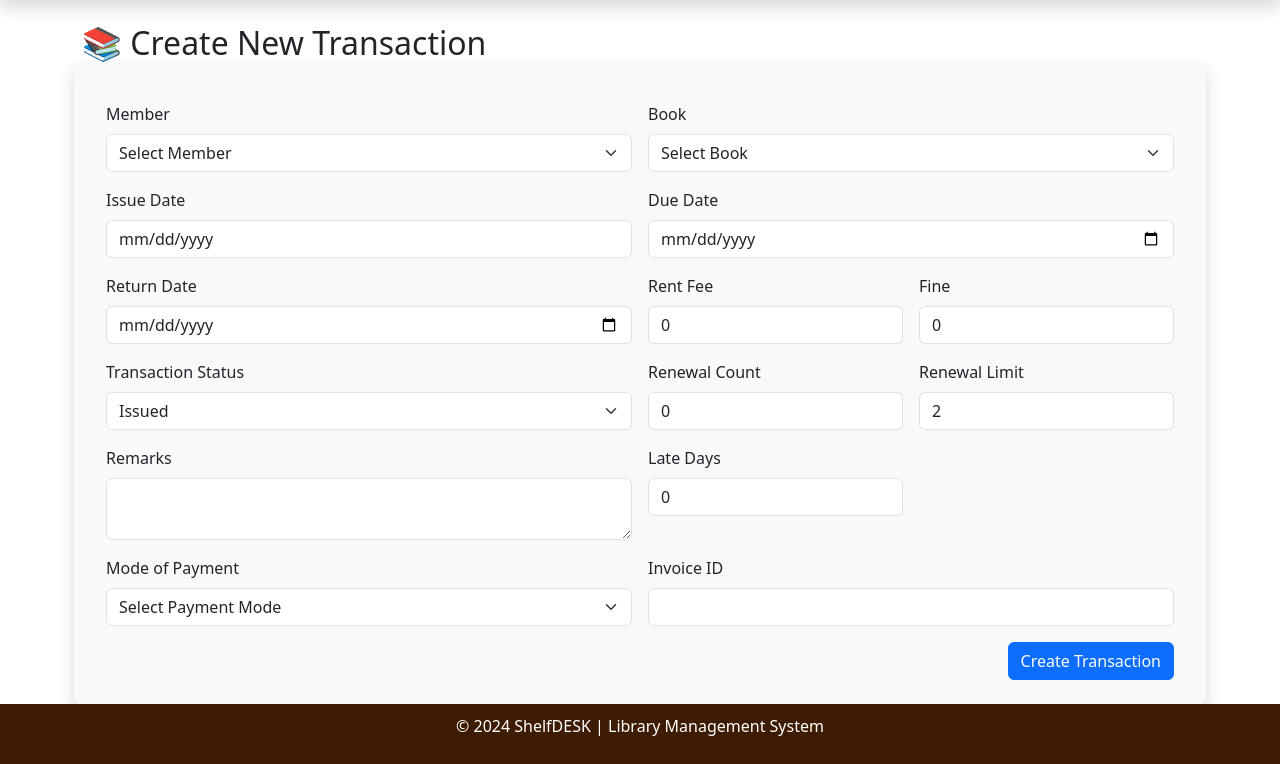
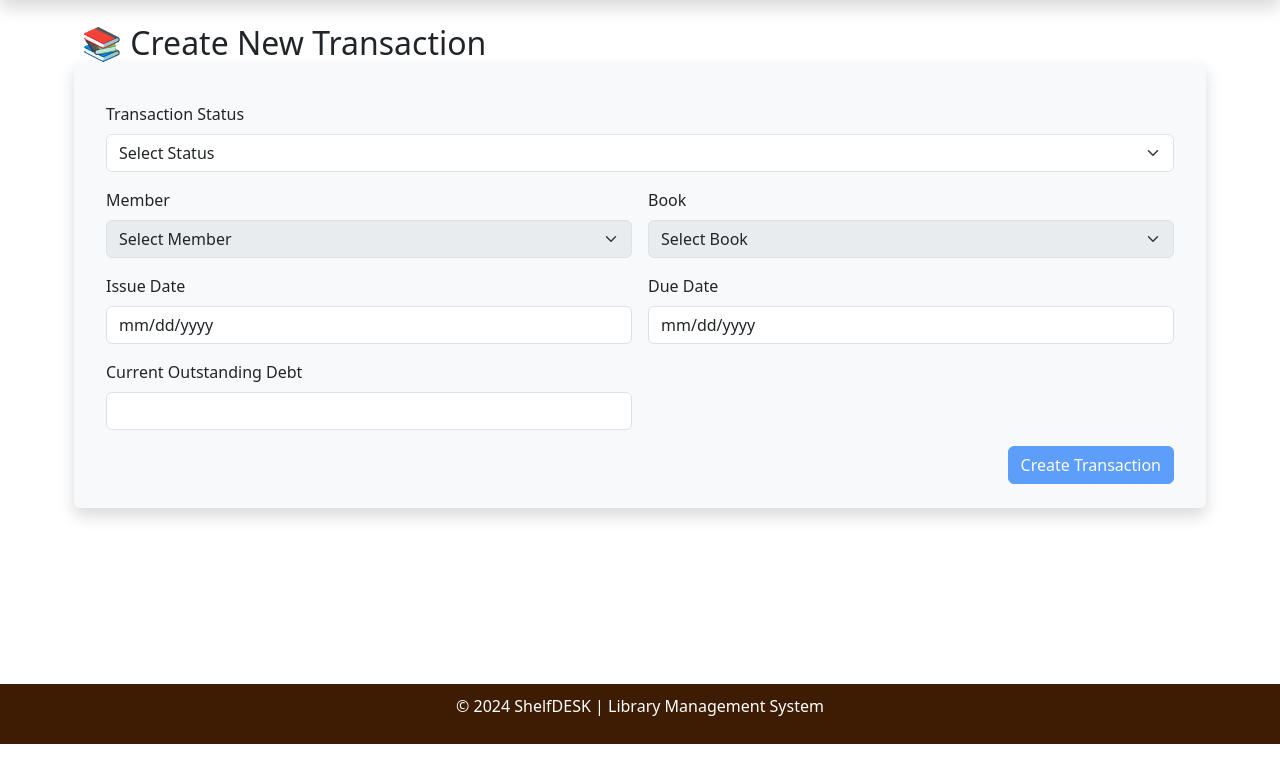
Before and after one commit to amankumarkc/LMS_Flask, a Flask app: template templates/create-transaction.html in a window 1280 px wide. Shown: the part 56-820 px from the top of the page. Run offline with Flask 2, Linux system fonts and the light colour scheme; the template is opened without the code that fills it: most values are stand-ins (such as "Sample title", 1, 10 or a date in 2020); parts of the project's set-up code (start-up, migrations or seed data) failed here and were passed over.

Commit message:
create-transaction-issue-return-logic

```diff
--- a/app.py
+++ b/app.py
@@ -1,9 +1,9 @@
-from flask import Flask, render_template, redirect, request, make_response, jsonify, Response
+from flask import Flask, render_template, redirect, request, make_response, jsonify, Response, flash, url_for
 from config import db
 from models import Book, Member, Transaction
-from peewee import IntegrityError
+from peewee import IntegrityError, DoesNotExist
 from weasyprint import HTML
-from datetime import datetime, timedelta
+from datetime import datetime, timedelta, date
 from books_api import fetch_books, save_books_to_db
 
 app = Flask(__name__)
@@ -17,6 +17,26 @@ def home():
 def books():
     all_books = Book.select()  # Fetch all books from DB
     return render_template("books.html", books=all_books)
+
+# Add(Import) Book Page
+@app.route("/books_api", methods=["GET", "POST"])
+def index():
+    if request.method == "POST":
+        title = request.form.get("title", "")
+        authors = request.form.get("authors", "")
+        isbn = request.form.get("isbn", "")
+        publisher = request.form.get("publisher", "")
+        num_pages = request.form.get("num_pages", "")
+        required_books = int(request.form.get("required_books", 20))
+
+        books = fetch_books(title, authors, isbn, publisher, num_pages, required_books)
+        if books:
+            save_books_to_db(books)  # Store books in DB
+
+        return render_template("books_api.html", books=books)
+
+
+    return render_template("books_api.html", books=[])
 
 # Edit Book Page
 @app.route('/edit-books/<int:book_id>', methods=['GET', 'POST'])
@@ -74,6 +94,7 @@ def members():
     all_members = Member.select()  # Fetch all members from the database
     return render_template("members.html", members=all_members)
 
+# Create Member Page
 @app.route('/create-member', methods=['GET', 'POST'])
 def create_member():
     if request.method == 'POST':
@@ -152,6 +173,9 @@ def edit_member(member_id):
         member.pincode = request.form.get("pincode", member.pincode)
         member.dob = request.form.get("dob", member.dob)
         member.gender = request.form.get("gender", member.gender)
+        member.card_status = request.form.get("card_status", member.card_status)
+        member.card_expiry = request.form.get("card_expiry", member.card_expiry)
+        member.outstanding_debt = request.form.get("outstanding_debt", member.outstanding_debt)
 
         # Regenerate Member ID if Name, Gender, or Phone changes
         new_member_id = (member.first_name[0] + member.last_name[0] + member.gender[0] + member.phone[-2:]).upper()
@@ -220,25 +244,143 @@ def download_pdf(member_id):
 
     return response
 
-@app.route('/create-transaction')
+# Create Transaction Page
+@app.route('/create-transaction', methods=['GET', 'POST'])
 def create_transaction():
-    return render_template("create-transaction.html")
+    if request.method == 'GET':
+        # Serialize members data
+        members_data = [
+            {
+                'id': member.id,
+                'first_name': member.first_name,
+                'last_name': member.last_name,
+                'member_id': member.member_id,
+                'outstanding_debt': float(member.outstanding_debt)
+            }
+            for member in Member.select()
+        ]
 
-@app.route("/books_api", methods=["GET", "POST"])
-def index():
-    if request.method == "POST":
-        title = request.form.get("title", "")
-        authors = request.form.get("authors", "")
-        isbn = request.form.get("isbn", "")
-        publisher = request.form.get("publisher", "")
-        num_pages = request.form.get("num_pages", "")
-        required_books = int(request.form.get("required_books", 20))
+        # Serialize books data
+        books_data = [
+            {
+                'id': book.id,
+                'title': book.title,
+                'author': book.author,
+                'stock': book.stock
+            }
+            for book in Book.select().where(Book.stock > 0)
+        ]
 
-        books = fetch_books(title, authors, isbn, publisher, num_pages, required_books)
-        if books:
-            save_books_to_db(books)  # Store books in DB
+        # Serialize transactions data
+        transactions_data = [
+            {
+                'id': trans.id,
+                'member_id': trans.member.id,
+                'book_id': trans.book.id,
+                'issue_date': trans.issue_date.strftime('%Y-%m-%d'),
+                'due_date': trans.due_date.strftime('%Y-%m-%d'),
+                'status': trans.status
+            }
+            for trans in Transaction.select().where(Transaction.status == 'issued')
+        ]
 
-        return render_template("books_api.html", books=books)
+        return render_template(
+            "create-transaction.html",
+            members=members_data,
+            books=books_data,
+            transactions=transactions_data,
+            today=date.today().strftime('%Y-%m-%d')
+        )
 
+    elif request.method == 'POST':
+        try:
+            status = request.form['status']
+            member_id = request.form['member']
+            book_id = request.form['book']
+            member = Member.get_by_id(member_id)
+            book = Book.get_by_id(book_id)
 
-    return render_template("books_api.html", books=[])
+            if status == 'issued':
+                # Check outstanding debt
+                current_outstanding = member.outstanding_debt + 40  # Adding new rent
+                if current_outstanding > 500:
+                    return jsonify({
+                        "success": False,
+                        "message": "Cannot issue book. Outstanding debt would exceed ₹500"
+                    }), 400
+
+                # Create transaction
+                transaction = Transaction.create(
+                    member=member,
+                    book=book,
+                    issue_date=date.today(),
+                    due_date=date.today() + timedelta(days=14),
+                    status='issued',
+                    rent_fee=40
+                )
+
+                # Update book stock and member debt
+                book.stock -= 1
+                book.save()
+                member.outstanding_debt = current_outstanding
+                member.save()
+
+                return jsonify({
+                    "success": True,
+                    "message": f"Book '{book.title}' successfully issued to {member.first_name} {member.last_name}"
+                }), 201
+
+            elif status == 'returned':
+                # Get the original transaction
+                transaction = Transaction.get(
+                    (Transaction.member == member) &
+                    (Transaction.book == book) &
+                    (Transaction.status == 'issued')
+                )
+
+                return_date = datetime.strptime(request.form['return_date'], '%Y-%m-%d').date()
+                late_days = max(0, (return_date - transaction.due_date).days)
+                late_fine = late_days * 5
+                total_payable = member.outstanding_debt + late_fine
+
+                mode_of_payment = request.form.get('mode_of_payment')
+                invoice_id = request.form.get('invoice_id')
+
+                if total_payable > 500 and (not mode_of_payment or not invoice_id):
+                    return jsonify({
+                        "success": False,
+                        "message": "Payment required for outstanding amount exceeding ₹500"
+                    }), 400
+
+                # Update transaction
+                transaction.return_date = return_date
+                transaction.late_days = late_days
+                transaction.fine = late_fine
+                transaction.status = 'returned'
+                transaction.mode_of_payment = mode_of_payment
+                transaction.invoice_id = invoice_id
+                transaction.save()
+
+                # Update book stock
+                book.stock += 1
+                book.save()
+
+                # Update member debt
+                if mode_of_payment and invoice_id:
+                    member.outstanding_debt = 0
+                else:
+                    member.outstanding_debt += late_fine
+                member.save()
+
+                return jsonify({
+                    "success": True,
+                    "message": f"Book '{book.title}' successfully returned by {member.first_name} {member.last_name}"
+                }), 200
+
+        except Exception as e:
+            return jsonify({
+                "success": False,
+                "message": f"An error occurred: {str(e)}"
+            }), 500
+
+    return jsonify({"success": False, "message": "Invalid request"}), 400
--- a/templates/create-transaction.html
+++ b/templates/create-transaction.html
@@ -4,91 +4,74 @@
 <div class="container mt-4">
     <h2 class="mb-3">📚 Create New Transaction</h2>
 
-    <form method="POST" action="{{ url_for('create_transaction') }}" class="row g-3 shadow p-4 rounded bg-light">
+    <form id="transactionForm" method="POST" action="{{ url_for('create_transaction') }}" class="row g-3 shadow p-4 rounded bg-light">
+        <!-- Status -->
+        <div class="col-md-12">
+            <label for="status" class="form-label">Transaction Status</label>
+            <select class="form-select" id="status" name="status" required>
+                <option value="" selected disabled>Select Status</option>
+                <option value="issued">Issued</option>
+                <option value="returned">Returned</option>
+            </select>
+        </div>
 
         <!-- Member Selection -->
         <div class="col-md-6">
             <label for="member" class="form-label">Member</label>
-            <select class="form-select" id="member" name="member" required>
+            <select class="form-select" id="member" name="member" required disabled>
                 <option value="" selected disabled>Select Member</option>
-                {% for member in members %}
-                <option value="{{ member.id }}">{{ member.first_name }} {{ member.last_name }} (ID: {{ member.member_id }})</option>
-                {% endfor %}
             </select>
         </div>
 
         <!-- Book Selection -->
         <div class="col-md-6">
             <label for="book" class="form-label">Book</label>
-            <select class="form-select" id="book" name="book" required>
+            <select class="form-select" id="book" name="book" required disabled>
                 <option value="" selected disabled>Select Book</option>
-                {% for book in books %}
-                <option value="{{ book.id }}">{{ book.title }} ({{ book.author }})</option>
-                {% endfor %}
             </select>
         </div>
 
-        <!-- Issue Date (Auto-filled with today's date) -->
+        <!-- Issue Date -->
         <div class="col-md-6">
             <label for="issue_date" class="form-label">Issue Date</label>
-            <input type="date" class="form-control" id="issue_date" name="issue_date" value="{{ today }}" required readonly>
+            <input type="date" class="form-control" id="issue_date" name="issue_date" readonly>
         </div>
 
-        <!-- Due Date (Auto-calculated) -->
+        <!-- Due Date -->
         <div class="col-md-6">
             <label for="due_date" class="form-label">Due Date</label>
-            <input type="date" class="form-control" id="due_date" name="due_date" required>
+            <input type="date" class="form-control" id="due_date" name="due_date" readonly>
         </div>
 
-        <!-- Return Date -->
-        <div class="col-md-6">
+        <!-- Return Date (Hidden for Issue) -->
+        <div class="col-md-6 return-only" style="display: none;">
             <label for="return_date" class="form-label">Return Date</label>
-            <input type="date" class="form-control" id="return_date" name="return_date">
+            <input type="date" class="form-control" id="return_date" name="return_date" value="{{ today }}">
         </div>
 
-        <!-- Rent Fee & Fine -->
-        <div class="col-md-3">
-            <label for="rent_fee" class="form-label">Rent Fee</label>
-            <input type="number" step="0.01" class="form-control" id="rent_fee" name="rent_fee" value="0" required>
-        </div>
-        <div class="col-md-3">
-            <label for="fine" class="form-label">Fine</label>
-            <input type="number" step="0.01" class="form-control" id="fine" name="fine" value="0">
+        <!-- Outstanding Debt -->
+        <div class="col-md-6">
+            <label for="outstanding_debt" class="form-label">Current Outstanding Debt</label>
+            <input type="number" class="form-control" id="outstanding_debt" readonly>
         </div>
 
-        <!-- Status -->
-        <div class="col-md-6">
-            <label for="status" class="form-label">Transaction Status</label>
-            <select class="form-select" id="status" name="status" required>
-                <option value="issued" selected>Issued</option>
-                <option value="returned">Returned</option>
-            </select>
+        <!-- Return-only fields -->
+        <div class="col-md-4 return-only" style="display: none;">
+            <label for="late_days" class="form-label">Late Days</label>
+            <input type="number" class="form-control" id="late_days" name="late_days" readonly>
         </div>
 
-        <!-- Renewal Count & Limit -->
-        <div class="col-md-3">
-            <label for="renewal_count" class="form-label">Renewal Count</label>
-            <input type="number" class="form-control" id="renewal_count" name="renewal_count" value="0" readonly>
-        </div>
-        <div class="col-md-3">
-            <label for="renewal_limit" class="form-label">Renewal Limit</label>
-            <input type="number" class="form-control" id="renewal_limit" name="renewal_limit" value="2" readonly>
+        <div class="col-md-4 return-only" style="display: none;">
+            <label for="fine" class="form-label">Late Fine</label>
+            <input type="number" class="form-control" id="fine" name="fine" readonly>
         </div>
 
-        <!-- Remarks -->
-        <div class="col-md-6">
-            <label for="remarks" class="form-label">Remarks</label>
-            <textarea class="form-control" id="remarks" name="remarks" rows="2"></textarea>
+        <div class="col-md-4 return-only" style="display: none;">
+            <label for="total_payable" class="form-label">Total Payable</label>
+            <input type="number" class="form-control" id="total_payable" readonly>
         </div>
 
-        <!-- Late Days (Auto-Calculated) -->
-        <div class="col-md-3">
-            <label for="late_days" class="form-label">Late Days</label>
-            <input type="number" class="form-control" id="late_days" name="late_days" value="0" readonly>
-        </div>
-
-        <!-- Mode of Payment -->
-        <div class="col-md-6">
+        <div class="col-md-6 return-only" style="display: none;">
             <label for="mode_of_payment" class="form-label">Mode of Payment</label>
             <select class="form-select" id="mode_of_payment" name="mode_of_payment">
                 <option value="" selected disabled>Select Payment Mode</option>
@@ -97,64 +80,157 @@
             </select>
         </div>
 
-        <!-- Invoice ID -->
-        <div class="col-md-6">
+        <div class="col-md-6 return-only" style="display: none;">
             <label for="invoice_id" class="form-label">Invoice ID</label>
             <input type="text" class="form-control" id="invoice_id" name="invoice_id">
         </div>
 
         <!-- Submit Button -->
         <div class="col-12 text-end">
-            <button type="submit" class="btn btn-primary"><i class="bi bi-check-circle"></i> Create Transaction</button>
+            <button type="submit" class="btn btn-primary" id="submitBtn" disabled>
+                Create Transaction
+            </button>
         </div>
     </form>
 </div>
 
-<!-- Auto-calculate Due Date -->
 <script>
+    document.addEventListener('DOMContentLoaded', function() {
+        const form = document.getElementById('transactionForm');
+        const statusSelect = document.getElementById('status');
+        const memberSelect = document.getElementById('member');
+        const bookSelect = document.getElementById('book');
+        const returnOnlyFields = document.querySelectorAll('.return-only');
+        const submitBtn = document.getElementById('submitBtn');
 
-    // Calculate late days when return date is selected
-    document.getElementById("return_date").addEventListener("change", function () {
-        let returnDate = new Date(this.value);
-        let dueDate = new Date(document.getElementById("due_date").value);
+        // Parse data from backend
+        const availableMembers = JSON.parse('{{ members|tojson|safe }}');
+        const availableBooks = JSON.parse('{{ books|tojson|safe }}');
+        const issuedTransactions = JSON.parse('{{ transactions|tojson|safe }}');
 
-        let lateDays = Math.max(0, Math.ceil((returnDate - dueDate) / (1000 * 60 * 60 * 24))); // Convert to days
-        document.getElementById("late_days").value = lateDays;
+        statusSelect.addEventListener('change', function() {
+            memberSelect.disabled = false;
+            memberSelect.innerHTML = '<option value="" selected disabled>Select Member</option>';
+            bookSelect.innerHTML = '<option value="" selected disabled>Select Book</option>';
+
+            if (this.value === 'issued') {
+                // Populate all members
+                availableMembers.forEach(member => {
+                    memberSelect.add(new Option(
+                        `${member.first_name} ${member.last_name} (ID: ${member.member_id})`,
+                        member.id
+                    ));
                 });
 
-    document.addEventListener("DOMContentLoaded", function () {
-        let issueDateInput = document.getElementById("issue_date");
-        let dueDateInput = document.getElementById("due_date");
+                // Hide return-only fields
+                returnOnlyFields.forEach(field => field.style.display = 'none');
 
-        function calculateDueDate() {
-            if (issueDateInput.value) {
-                // Extract MM/DD/YYYY format correctly
-                let issueDateParts = issueDateInput.value.split("/");
-                let month = parseInt(issueDateParts[0]) - 1; // Months are 0-indexed in JS
-                let day = parseInt(issueDateParts[1]);
-                let year = parseInt(issueDateParts[2]);
+                // Set default dates
+                const today = new Date();
+                const dueDate = new Date();
+                dueDate.setDate(today.getDate() + 14);
 
-                let issueDate = new Date(year, month, day);
+                document.getElementById('issue_date').value = today.toISOString().split('T')[0];
+                document.getElementById('due_date').value = dueDate.toISOString().split('T')[0];
+            } else if (this.value === 'returned') {
+                // Show only members who have issued books
+                const membersWithBooks = [...new Set(issuedTransactions.map(t => t.member_id))];
+                availableMembers.filter(m => membersWithBooks.includes(m.id)).forEach(member => {
+                    memberSelect.add(new Option(
+                        `${member.first_name} ${member.last_name} (ID: ${member.member_id})`,
+                        member.id
+                    ));
+                });
 
-                // Add 15 days
-                issueDate.setDate(issueDate.getDate() + 15);
+                // Show return-only fields
+                returnOnlyFields.forEach(field => field.style.display = 'block');
+            }
+        });
 
-                // Format back to MM/DD/YYYY
-                let newMonth = (issueDate.getMonth() + 1).toString().padStart(2, '0'); // Ensure two-digit month
-                let newDay = issueDate.getDate().toString().padStart(2, '0'); // Ensure two-digit day
-                let newYear = issueDate.getFullYear();
+        memberSelect.addEventListener('change', function() {
+            bookSelect.disabled = false;
+            bookSelect.innerHTML = '<option value="" selected disabled>Select Book</option>';
 
-                let formattedDueDate = `${newMonth}/${newDay}/${newYear}`;
+            // Fetch member's outstanding debt
+            const selectedMember = availableMembers.find(m => m.id === parseInt(this.value));
+            if (selectedMember) {
+                document.getElementById('outstanding_debt').value = selectedMember.outstanding_debt;
+            }
 
-                dueDateInput.value = formattedDueDate; // Auto-fill Due Date
+            if (statusSelect.value === 'issued') {
+                // Show only books with stock > 0
+                availableBooks.filter(book => book.stock > 0).forEach(book => {
+                    bookSelect.add(new Option(
+                        `${book.title} (Stock: ${book.stock})`,
+                        book.id
+                    ));
+                });
+            } else if (statusSelect.value === 'returned') {
+                // Show only books issued to the selected member
+                const memberTransactions = issuedTransactions.filter(t => t.member_id === parseInt(this.value));
+                memberTransactions.forEach(transaction => {
+                    const book = availableBooks.find(b => b.id === transaction.book_id);
+                    if (book) {
+                        bookSelect.add(new Option(
+                            `${book.title} (Issued: ${transaction.issue_date})`,
+                            book.id
+                        ));
+                    }
+                });
+            }
+        });
+
+        bookSelect.addEventListener('change', function() {
+            if (statusSelect.value === 'returned') {
+                const transaction = issuedTransactions.find(t =>
+                    t.member_id === parseInt(memberSelect.value) &&
+                    t.book_id === parseInt(this.value)
+                );
+
+                if (transaction) {
+                    document.getElementById('issue_date').value = transaction.issue_date;
+                    document.getElementById('due_date').value = transaction.due_date;
+
+                    // Calculate late days and fine
+                    const returnDate = new Date(document.getElementById('return_date').value);
+                    const dueDate = new Date(transaction.due_date);
+                    const lateDays = Math.max(0, Math.floor((returnDate - dueDate) / (1000 * 60 * 60 * 24)));
+                    const lateFine = lateDays * 5;
+
+                    document.getElementById('late_days').value = lateDays;
+                    document.getElementById('fine').value = lateFine;
+                    document.getElementById('total_payable').value =
+                        parseFloat(document.getElementById('outstanding_debt').value) + lateFine;
                 }
             }
 
-        // Automatically calculate due date on page load
-        calculateDueDate();
+            // Enable submit button
+            submitBtn.disabled = false;
         });
 
+        form.addEventListener('submit', async function(e) {
+            e.preventDefault();
 
+            const formData = new FormData(form);
+            try {
+                const response = await fetch("{{ url_for('create_transaction') }}", {
+                    method: 'POST',
+                    body: formData
+                });
+
+                const result = await response.json();
+
+                if (result.success) {
+                    alert(result.message);
+                    window.location.reload();
+                } else {
+                    alert(result.message);
+                }
+            } catch (error) {
+                alert('An error occurred while processing the transaction');
+            }
+        });
+    });
 
     </script>
 
```
Also changed, not shown: models.py (+0 -31 lines). Lines whose indentation alone changed are shown as unchanged.
